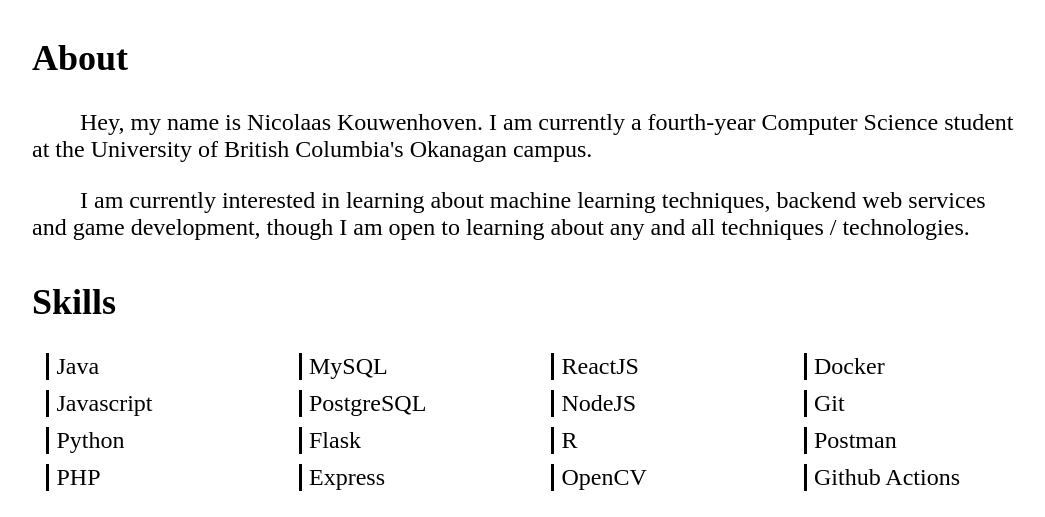
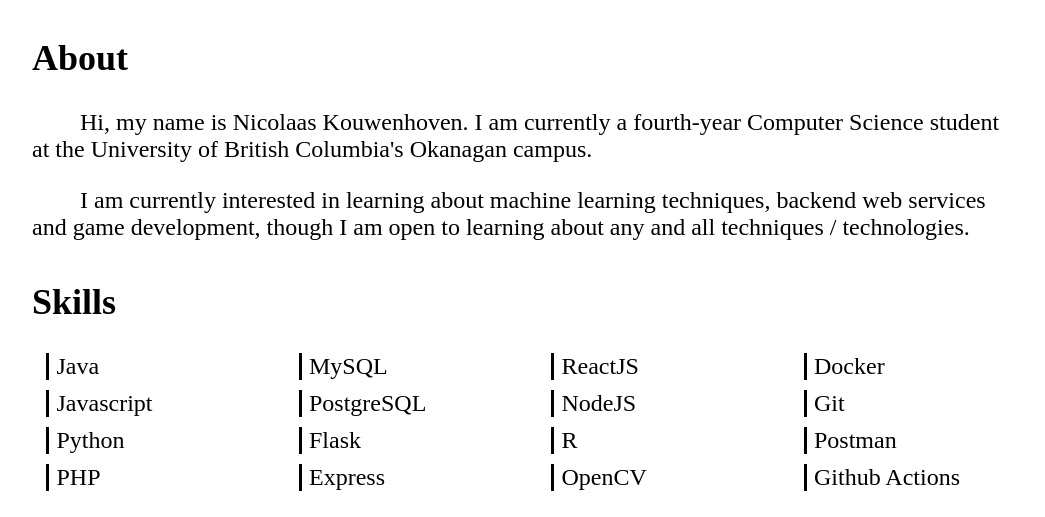
Before and after one commit to Nickouwen/resume, a plain HTML site: page index.html in a window 1280 px wide. Shown: the part 283-800 px from the top of the page, without its empty margins (118-1163 px from the left). Drawn offline with Linux system fonts and the light colour scheme.

Commit message:
Hey to hi

```diff
--- a/index.html
+++ b/index.html
@@ -40,7 +40,7 @@
     <div id='about'>
         <h2 class="heading">About</h2>
         <p class="animatedParagraph hidden">
-            Hey, my name is Nicolaas Kouwenhoven. I am currently a fourth-year Computer Science student at the University of British Columbia's Okanagan campus.
+            Hi, my name is Nicolaas Kouwenhoven. I am currently a fourth-year Computer Science student at the University of British Columbia's Okanagan campus.
         </p>
         <p class="animatedParagraph hidden">
             I am currently interested in learning about machine learning techniques, backend web services and game development, though I am open to learning about any and all techniques / technologies.
```
